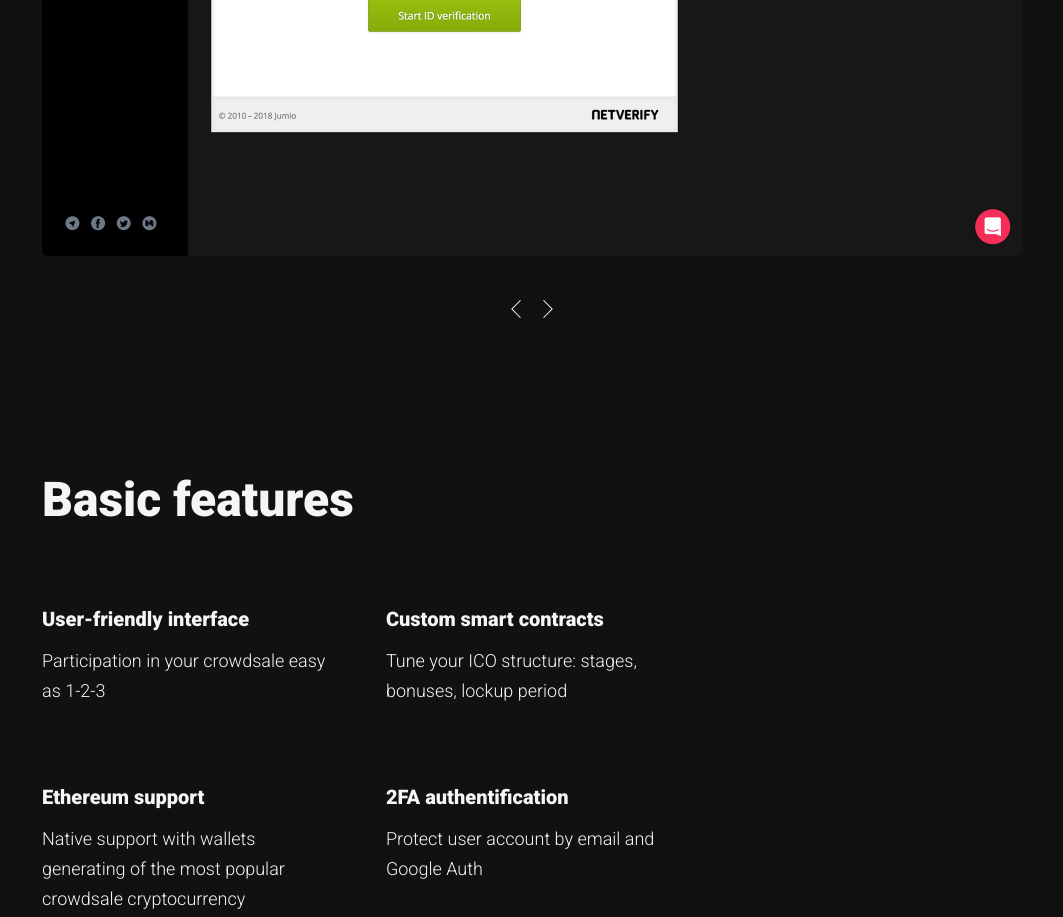
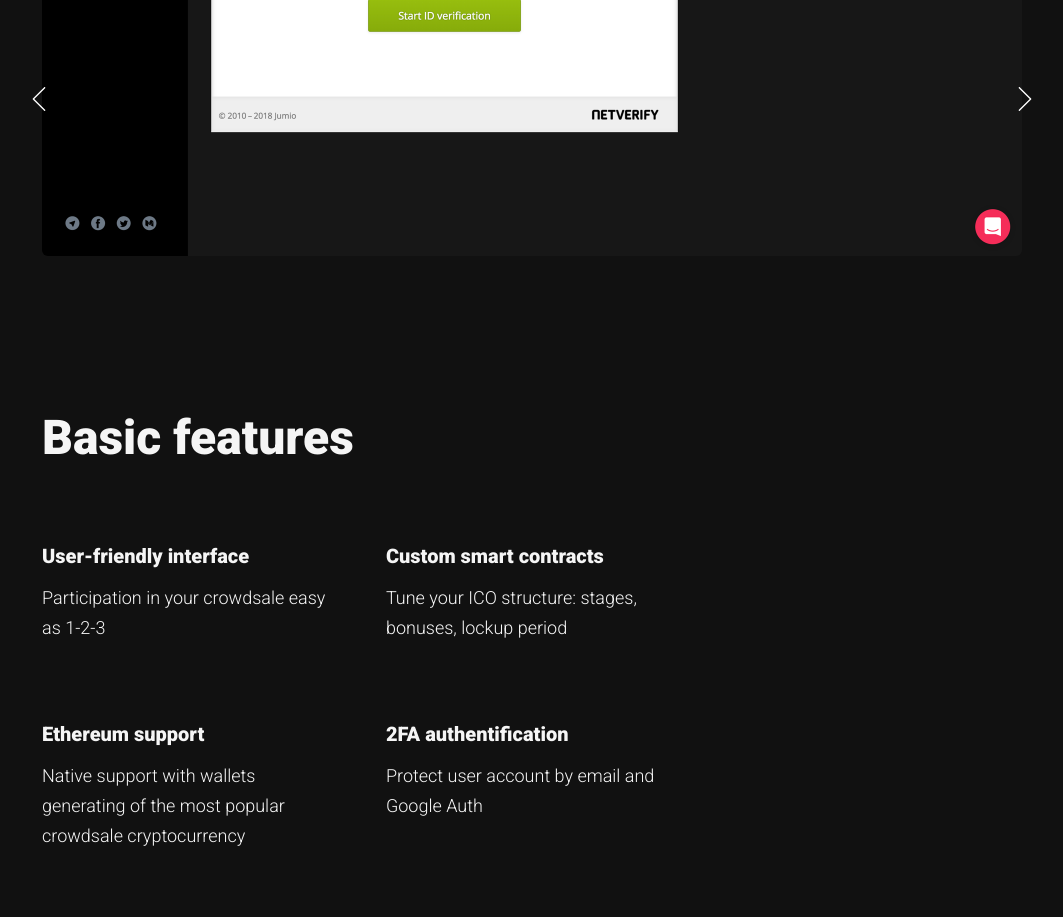
Before and after one commit to secret-tech/ico-dashboard-landing, a website: page src/pug/index.pug in a window 1280 px wide. Shown: the part 3270-4187 px from the top of the page, without its empty margins (108-1171 px from the left). Drawn offline with nearby package versions, Linux system fonts and the light colour scheme; files that its build step writes are made by us from their sources; files whose address does not match are found by name.

Commit message:
Closes #2 update carousel arrows

```diff
--- a/src/css/styles.css
+++ b/src/css/styles.css
@@ -259,11 +259,6 @@ html, body {
   border-radius: 6px;
 }
 
-.carousel--control {
-  margin-top: 40px;
-  text-align: center;
-}
-
 .carousel--control--prev,
 .carousel--control--next {
   background-color: transparent;
@@ -272,11 +267,22 @@ html, body {
   outline: none;
   padding: 0 5px;
   margin: 0;
+  position: absolute;
+  top: 50%;
+  margin-top: -12px;
 }
 
 .carousel--control--prev > img,
 .carousel--control--next > img {
-  width: 18px;
+  width: 24px;
+}
+
+.carousel--control--prev {
+  left: -20px;
+}
+
+.carousel--control--next {
+  right: -20px;
 }
 
 /* features */
--- a/src/pug/index.pug
+++ b/src/pug/index.pug
@@ -21,8 +21,8 @@ block body
         a(href="javascript:void(0);").landing--buttons--primary Live demo
         a.landing--buttons--secondary.js-contacts-button Our contacts
 
-    .js-reveal-carousel
-      .carousel.js-carousel
+    .carousel.js-reveal-carousel
+      .carousel--screens.js-carousel
         .carousel--screen.js-carousel--screen
           img(src="./images/screenshots/1.png")
         .carousel--screen.js-carousel--screen
@@ -34,7 +34,6 @@ block body
         .carousel--screen.js-carousel--screen
           img(src="./images/screenshots/5.png")
 
-    .carousel--control.js-reveal-carousel--control
       button(type="button").carousel--control--prev.js-carousel-prev
         img(src="./images/icons/carousel-prev.svg")
       button(type="button").carousel--control--next.js-carousel-next
```
Also changed, not shown: build/css/styles.css, build/index.html.
